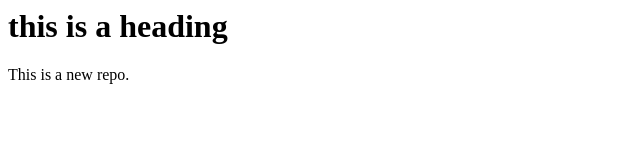
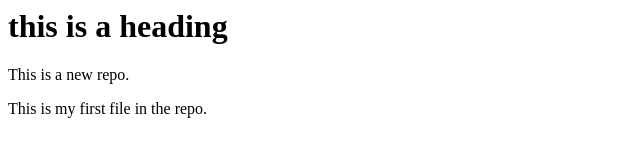
Before and after one commit to swaroop-5-6-7/LocalRepo, a plain HTML site: page index.html in a window 1280 px wide. Shown: the whole page, without its empty margins (0-640 px from the left). Drawn offline with Linux system fonts and the light colour scheme.

Commit message:
Added feature in feature1 branch

```diff
--- a/index.html
+++ b/index.html
@@ -1,2 +1,3 @@
 <h1>this is a heading</h1>
 <p>This is a new repo.</p>
+<p>This is my first file in the repo.</p>
```
